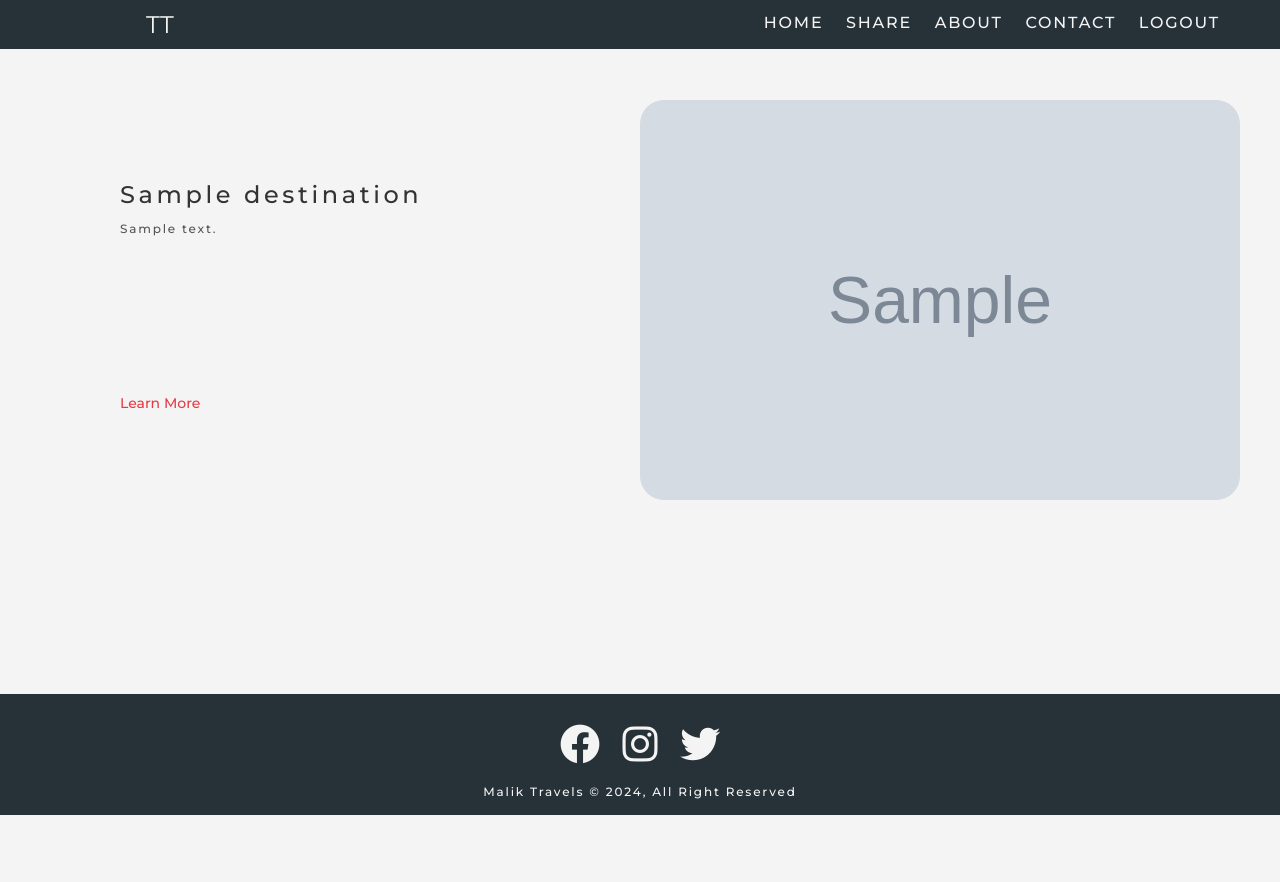
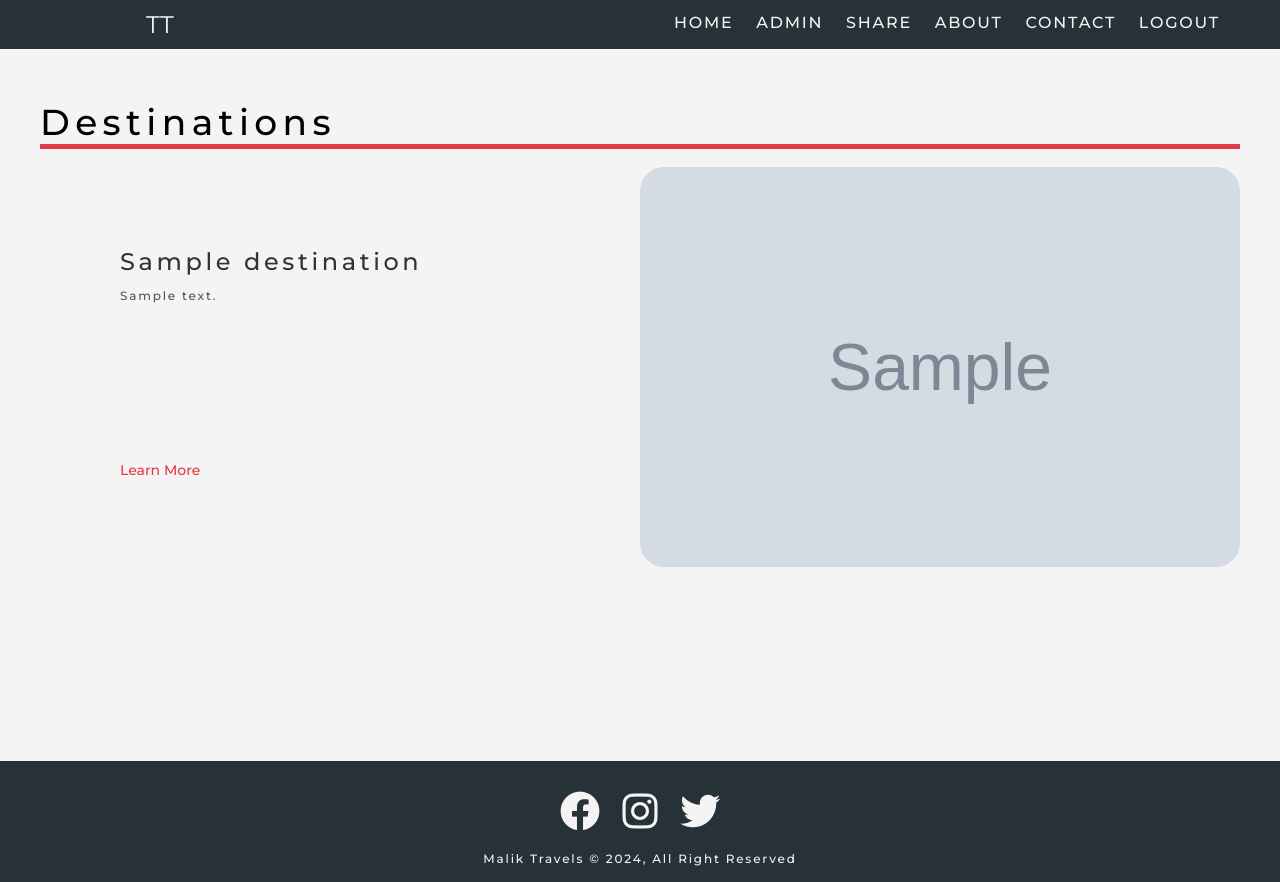
Before and after one commit to ehtishamalik/travel-app, a Flask app: page /explore in a window 1280 px wide. Before the commit the page ends 815 px from the top, so only its background shows below. Run offline with Flask 3, Linux system fonts and the light colour scheme; a user stored in the database is signed in; tables that the repository leaves empty hold one stand-in row (values such as "Sample post"); grey boxes marked "Sample" are stand-in pictures.

Commit message:
Added admin panel

```diff
--- a/website/models.py
+++ b/website/models.py
@@ -1,4 +1,12 @@
-from sqlalchemy import create_engine, ForeignKey, Column, Integer, String, DateTime
+from sqlalchemy import (
+    create_engine,
+    ForeignKey,
+    Column,
+    Integer,
+    String,
+    DateTime,
+    Boolean,
+)
 from sqlalchemy.orm import sessionmaker, declarative_base
 from flask_login import UserMixin
 from sqlalchemy.sql import func
@@ -49,15 +57,20 @@ class User(Base, UserMixin):
     username = Column("username", String(40))
     email = Column("email", String(40), unique=True)
     password = Column("password", String(256))
+    is_admin = Column(Boolean, default=False)
     created_at = Column(DateTime(timezone=True), default=func.now())
 
-    def __init__(self, username, email, password):
+    def __init__(self, username: str, email: str, password: str, is_admin: bool):
         self.username = username
         self.email = email
         self.password = password
+        self.is_admin = is_admin
 
     def get_id(self):
         return str(self.uid)
+
+    def check_admin(self):
+        return self.is_admin
 
     def __repr__(self):
         return f"<<{self.uid}, {self.username}, {self.email}, {self.password}, {self.created_at}>>"
--- a/website/static/css/about.css
+++ b/website/static/css/about.css
@@ -1,8 +1,3 @@
-.about .about-heading {
-  padding-bottom: 0.2em;
-  border-bottom: 0.5rem solid var(--color-red);
-}
-
 .about .about-paragraph {
   text-align: justify;
 }
--- a/website/static/css/base.css
+++ b/website/static/css/base.css
@@ -28,6 +28,9 @@ html {
 }
 
 body {
+  display: flex;
+  flex-direction: column;
+  min-height: 100vh;
   font-family: "Montserrat", sans-serif;
   background-color: var(--color-white);
 }
@@ -75,6 +78,7 @@ p {
 section {
   margin-top: 5rem;
   padding: 5rem 0;
+  margin-bottom: auto;
 }
 
 .text-red {
@@ -136,3 +140,11 @@ section {
   padding: 0 4rem;
   margin: 0 auto;
 }
+
+section h1::after {
+  content: "";
+  display: block;
+  width: 100%;
+  height: 0.5rem;
+  background-color: var(--color-red);
+}
--- a/website/static/css/components.css
+++ b/website/static/css/components.css
@@ -2,7 +2,7 @@
   display: inline-block;
   font-size: 1.4rem;
   font-weight: 500;
-  margin: 0.5em 0;
+  margin: 0.5em auto;
   color: var(--color-red);
   outline: none;
   cursor: pointer;
@@ -26,6 +26,10 @@
   padding: 0.6em 1.2em;
   border-radius: 3rem;
   text-transform: uppercase;
+}
+
+.button.is-style-secondary:hover {
+  transform: translate(0, -0.2rem);
 }
 
 .button.is-style-tertiary {
@@ -87,7 +91,7 @@
 }
 
 .alert {
-  position: absolute;
+  position: fixed;
   right: 0;
   top: 5rem;
   max-width: 35rem;
@@ -100,6 +104,7 @@
   border: 0.2rem solid;
   font-size: 1.6rem;
   border-radius: 1rem;
+  z-index: 1;
 }
 
 .alert .close {
--- a/website/static/css/home.css
+++ b/website/static/css/home.css
@@ -61,12 +61,25 @@
   transform: scale(1.2);
 }
 
+.showcase-empty .showcase-empty-wrapper {
+  width: 60%;
+  margin: 0 auto;
+  background-color: var(--color-light-gray);
+  border-radius: 2rem;
+  padding: 2rem;
+  text-align: center;
+}
+
+.showcase-empty-wrapper .showcase-buttons .button {
+  margin-left: 0.5rem;
+  margin-right: 0.5rem;
+}
+
 .scroll-me {
   height: 5vh;
   min-height: 25px;
   text-align: center;
   margin-top: 0.5rem;
-  margin-bottom: 3rem;
 }
 
 .scroll-me svg {
--- a/website/static/css/register.css
+++ b/website/static/css/register.css
@@ -2,7 +2,6 @@
   display: flex;
   justify-content: center;
   align-items: center;
-  height: 90vh;
 }
 
 .register .register-wrapper {
--- a/website/templates/explore.html
+++ b/website/templates/explore.html
@@ -1,7 +1,27 @@
-{% extends "index.html" %} {% block content %}
+{% extends "index.html" %} {% block content %} {% if destinations|length == 0 %}
+
+<section class="showcase-empty">
+  <div class="container">
+    <h1>Destinations</h1>
+    <div class="showcase-empty-wrapper">
+      <h2>Nothing to Show</h2>
+      <p>
+        It looks like there are no experiences shared yet. Be the first to share
+        your amazing travel stories and inspire others!
+      </p>
+      <div class="showcase-buttons">
+        <a href="/" class="button is-style-tertiary">Home</a>
+        <a href="/share" class="button is-style-tertiary">Share</a>
+      </div>
+    </div>
+  </div>
+</section>
+
+{% else %}
 
 <section class="showcase">
   <div class="container">
+    <h1>Destinations</h1>
     {% for destination in destinations %} {% set row_class = 'image-right' if
     destination[0] % 2 == 1 else 'image-left' %}
     <div class="content-side-image {{ row_class }}">
@@ -23,5 +43,4 @@
     {% endfor %}
   </div>
 </section>
-
-{% endblock %}
+{% endif %} {% endblock %}
--- a/website/templates/index.html
+++ b/website/templates/index.html
@@ -29,26 +29,47 @@
         <ul class="nav-items">
           {% if user.is_authenticated %}
           <li class="nav-item">
-            <a class="a-link text-white" href="/">home</a>
+            <a class="a-link text-white" href="{{ url_for('views.home') }}"
+              >home</a
+            >
+          </li>
+          {% if user.check_admin() %}
+          <li class="nav-item">
+            <a class="a-link text-white" href="{{ url_for('views.admin') }}"
+              >Admin</a
+            >
+          </li>
+          {% endif %}
+          <li class="nav-item">
+            <a class="a-link text-white" href="{{ url_for('views.share') }}"
+              >share</a
+            >
           </li>
           <li class="nav-item">
-            <a class="a-link text-white" href="/share">share</a>
+            <a class="a-link text-white" href="{{ url_for('views.about') }}"
+              >about</a
+            >
           </li>
           <li class="nav-item">
-            <a class="a-link text-white" href="/about">about</a>
+            <a class="a-link text-white" href="{{ url_for('views.contact') }}"
+              >contact</a
+            >
           </li>
           <li class="nav-item">
-            <a class="a-link text-white" href="/contact">contact</a>
-          </li>
-          <li class="nav-item">
-            <a class="a-link text-white" href="/logout">logout</a>
+            <a class="a-link text-white" href="{{ url_for('auth.logout') }}"
+              >logout</a
+            >
           </li>
           {% else %}
           <li class="nav-item">
-            <a class="a-link text-white" href="/login">login</a>
+            <a class="a-link text-white" href="{{ url_for('auth.login') }}"
+              >login</a
+            >
           </li>
           <li class="nav-item">
-            <a class="a-link text-white" href="/register">register</a>
+            <a class="a-link text-white" href="{{ url_for('auth.register') }}"
+              >register</a
+            >
           </li>
           {% endif %}
         </ul>
--- a/website/views.py
+++ b/website/views.py
@@ -85,3 +85,13 @@ def explore():
     return render_template(
         "explore.html", destinations=to_tuple, view="explore", user=current_user
     )
+
+
+@views.route("/admin", methods=["GET"])
+@login_required
+def admin():
+    if current_user.check_admin():
+        return "Admin page"
+    else:
+        flash("You are unauthorized to view this resource.", category=ERROR)
+        return redirect(url_for("views.home"))
```
Also changed, not shown: website/auth.py (+17 -6 lines), website/static/css/contact.css (+24 -9 lines), website/templates/register.html (+6 -3 lines).
